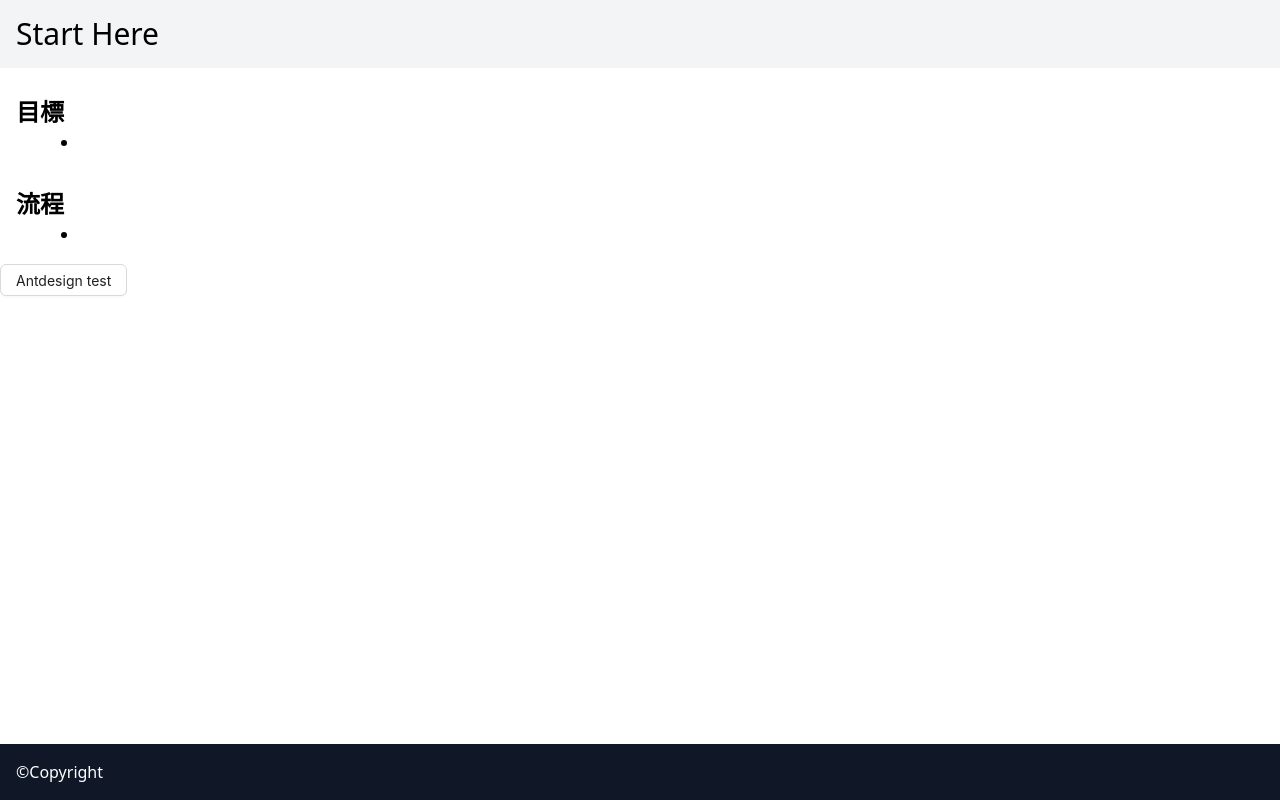
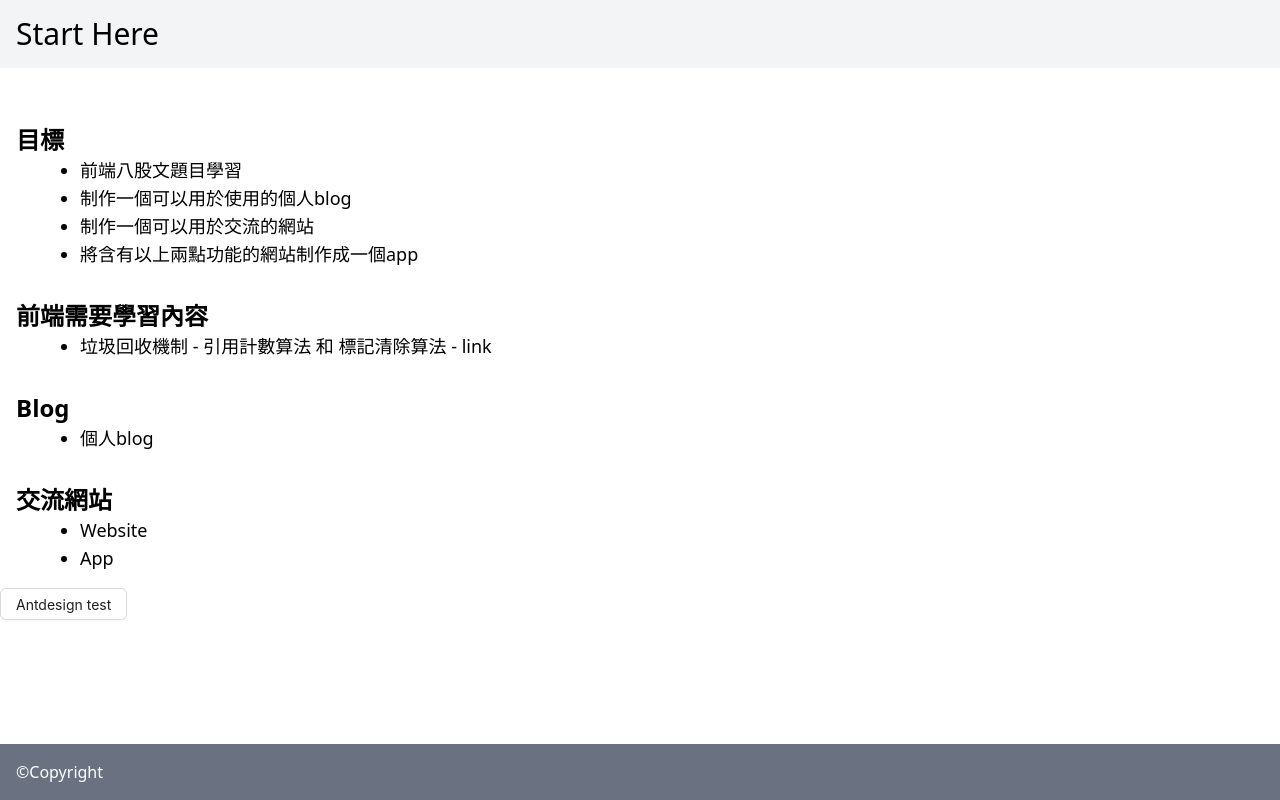
Before and after one commit to JasonK145/blog, a React (Vite) app: page / in a window 1280 px wide. Built offline with nearby package versions, Linux system fonts and the light colour scheme; the HTML template or start-up script is replaced by a standard one.

Commit message:
update the target
fixed the target

```diff
--- a/src/App.tsx
+++ b/src/App.tsx
@@ -19,22 +19,38 @@ function App() {
       <header className={`fixed top-0 left-0 right-0 transition duration-300 ease-in-out ${isScrolled ? "bg-gray-500" : "bg-gray-100"} p-4 flex w-full z-10 items-center justify-between`}>
         <p className='text-3xl'>Start Here</p>
       </header>
-      <div className="flex-1 pt-20">
+      <div className="flex-1 pt-20 mt-7">
         <section className="p-4">
           <p className='text-2xl font-bold'>目標</p>
           <ul className='list-disc pl-16 text-lg'>
-            <li></li>
+            <li>前端八股文題目學習</li>
+            <li>制作一個可以用於使用的個人blog</li>
+            <li>制作一個可以用於交流的網站</li>
+            <li>將含有以上兩點功能的網站制作成一個app</li>
           </ul>
         </section>
         <section className="p-4">
-          <p className='text-2xl font-bold'>流程</p>
+          <p className='text-2xl font-bold'>前端需要學習內容</p>
           <ul className='list-disc pl-16 text-lg'>
-            <li></li>
+            <li>垃圾回收機制 - 引用計數算法 和 標記清除算法 - link</li>
+          </ul>
+        </section>
+        <section className="p-4">
+          <p className='text-2xl font-bold'>Blog</p>
+          <ul className='list-disc pl-16 text-lg'>
+            <li>個人blog</li>
+          </ul>
+        </section>
+        <section className="p-4">
+          <p className='text-2xl font-bold'>交流網站</p>
+          <ul className='list-disc pl-16 text-lg'>
+            <li>Website</li>
+            <li>App</li>
           </ul>
         </section>
         <Button>Antdesign test</Button>
       </div>
-      <footer className="bg-gray-900 p-4 mt-4 text-white">
+      <footer className="bg-gray-500 p-4 mt-4 text-white">
         <p>©Copyright</p>
       </footer>
     </div>
```
